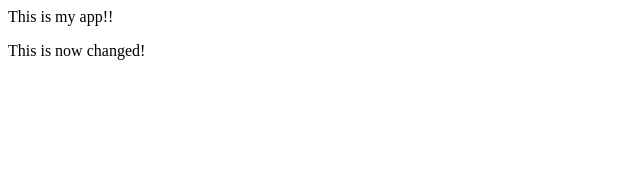
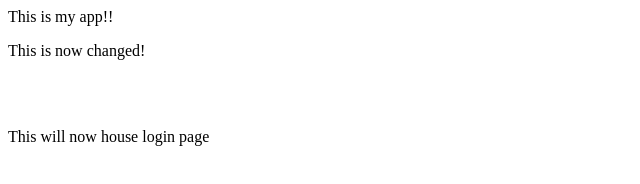
Before and after one commit to hmtj99/demo_app, a plain HTML site: page index.html in a window 1280 px wide. Shown: the whole page, without its empty margins (0-640 px from the left). Drawn offline with Linux system fonts and the light colour scheme.

Commit message:
Added login form

```diff
--- a/index.html
+++ b/index.html
@@ -6,5 +6,8 @@
     <body>
         <p>This is my app!!</p>
         <p>This is now changed!</p>
+        <br>
+        <br>
+        <p>This will now house login page</p>
     </body>
 </html>
```
Also changed, not shown: login.html (added, +1 -0 lines).
